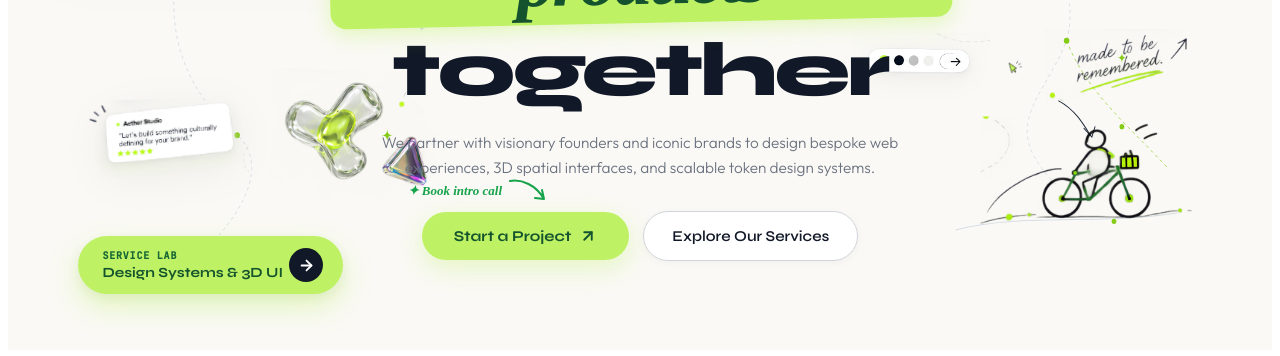
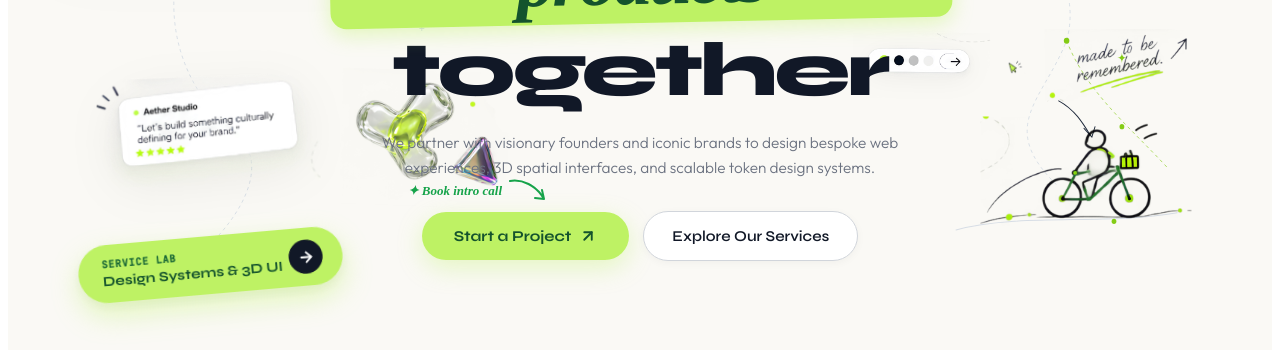
Before and after one commit to FidaaYl/aether-studio, a React (Vite) app: page / in a window 1280 px wide. Shown: the part 518-874 px from the top of the page. Built offline with nearby package versions, Linux system fonts and the light colour scheme; a web font is replaced by a local one.

Commit message:
fix(hero): apply 3 precision fixes - move Systems downward 80px/inward 25px, permanent -5deg tilt on Service Lab, enlarge testimonial card 1.4x

```diff
--- a/src/components/Hero.tsx
+++ b/src/components/Hero.tsx
@@ -20,7 +20,7 @@ export default function Hero() {
 
   return (
     <div style={{ background: '#ffffff', overflowX: 'hidden', color: '#111827' }} onMouseMove={handleMouseMove}>
-      {/* ✦ 1. AETHER UNIVERSE HERO — REFINED DUAL ECOSYSTEM (LEFT + RIGHT BALANCED) */}
+      {/* ✦ 1. AETHER UNIVERSE HERO — REFINED DUAL ECOSYSTEM */}
       <section
         style={{
           position: 'relative',
@@ -54,7 +54,7 @@ export default function Hero() {
           preserveAspectRatio="none"
           fill="none"
         >
-          {/* ─── 1. LEFT TRAJECTORY: Character → Web → 3D/Testimonial → Service Lab ─── */}
+          {/* 1. Left Trajectory: Character → Web → 3D/Testimonial → Service Lab */}
           <path
             d="M 170 170 C 270 230, 350 340, 260 460 C 180 570, 200 680, 290 750 C 340 790, 280 870, 210 910"
             stroke="#cbd5e1"
@@ -64,7 +64,7 @@ export default function Hero() {
             opacity="0.75"
           />
 
-          {/* Left subtle secondary loop near Web preview */}
+          {/* Left secondary loop near Web preview */}
           <path
             d="M 390 310 C 460 290, 490 360, 460 430"
             stroke="#e2e8f0"
@@ -74,7 +74,7 @@ export default function Hero() {
             opacity="0.8"
           />
 
-          {/* ─── 2. RIGHT TRAJECTORY: Spatial Orb → Systems → Bottom-Right Cluster ─── */}
+          {/* 2. Right Trajectory: Spatial Orb → Systems → Bottom-Right Cluster */}
           <path
             d="M 1360 170 C 1240 180, 1170 270, 1200 370 C 1240 470, 1370 540, 1340 640 C 1310 710, 1250 740, 1330 810"
             stroke="#cbd5e1"
@@ -94,7 +94,7 @@ export default function Hero() {
             opacity="0.7"
           />
 
-          {/* Simplified loose ground line beneath cyclist */}
+          {/* Simplified ground line beneath cyclist */}
           <path
             d="M 1200 860 C 1280 840, 1390 855, 1480 840"
             stroke="#cbd5e1"
@@ -103,7 +103,7 @@ export default function Hero() {
             opacity="0.75"
           />
 
-          {/* ─── 3. SUBTLE DIRECTIONAL ARROWS ─── */}
+          {/* 3. Subtle Directional Arrows */}
           {/* Web Preview -> Headline */}
           <path
             d="M 450 380 C 475 388, 488 402, 502 412"
@@ -115,12 +115,12 @@ export default function Hero() {
 
           {/* Systems Panel -> Headline */}
           <path
-            d="M 1120 400 C 1090 410, 1070 426, 1052 440"
+            d="M 1100 480 C 1070 490, 1050 505, 1030 520"
             stroke="#475569"
             strokeWidth="1.2"
             strokeLinecap="round"
           />
-          <path d="M 1062 432 L 1050 442 L 1060 452" stroke="#475569" strokeWidth="1.2" strokeLinecap="round" />
+          <path d="M 1042 510 L 1028 522 L 1038 532" stroke="#475569" strokeWidth="1.2" strokeLinecap="round" />
 
           {/* Spatial Orb -> Central Headline */}
           <path
@@ -140,22 +140,19 @@ export default function Hero() {
           />
           <path d="M 1362 742 L 1372 752 L 1376 740" stroke="#1e293b" strokeWidth="1.2" strokeLinecap="round" />
 
-          {/* ─── 4. NEON-LIME ENERGY NODES ALONG FLOWS ─── */}
-          {/* Left Flow Nodes */}
+          {/* 4. Energy Nodes */}
           <circle cx="260" cy="460" r="3.5" fill="#84cc16" />
           <circle cx="340" cy="360" r="3" fill="#84cc16" />
           <circle cx="290" cy="750" r="3.5" fill="#84cc16" />
           <circle cx="210" cy="910" r="3" fill="#84cc16" />
 
-          {/* Right Flow Nodes */}
           <circle cx="1200" cy="370" r="3.5" fill="#84cc16" />
           <circle cx="1270" cy="500" r="3" fill="#84cc16" />
           <circle cx="1340" cy="640" r="3.5" fill="#84cc16" />
           <circle cx="1410" cy="740" r="3" fill="#84cc16" />
           <circle cx="1400" cy="850" r="3" fill="#84cc16" />
 
-          {/* ─── 5. SUBTLE SPARKLES & STARS (2-3 PER SIDE) ─── */}
-          {/* Left Sparkles */}
+          {/* 5. Sparkles */}
           <g transform="translate(190, 300)">
             <path d="M0 -8 Q0 0 8 0 Q0 0 0 8 Q0 0 -8 0 Q0 0 0 -8" fill="#475569" />
           </g>
@@ -166,7 +163,6 @@ export default function Hero() {
             <path d="M0 -7 Q0 0 7 0 Q0 0 0 7 Q0 0 -7 0 Q0 0 0 -7" fill="#84cc16" />
           </g>
 
-          {/* Right Sparkles */}
           <g transform="translate(1060, 160)">
             <path d="M0 -8 Q0 0 8 0 Q0 0 0 8 Q0 0 -8 0 Q0 0 0 -8" fill="#84cc16" />
           </g>
@@ -185,7 +181,7 @@ export default function Hero() {
         </svg>
 
         {/* ═════════════════════════════════════════════════════════════════════
-            LEFT SIDE VISUAL ECOSYSTEM (BALANCED & SUBSTANTIAL)
+            LEFT SIDE VISUAL ECOSYSTEM
             ═════════════════════════════════════════════════════════════════════ */}
 
         {/* ─── 1. TOP-LEFT: AETHER CHARACTER + EXACT "idea → system → experience" ─── */}
@@ -241,7 +237,7 @@ export default function Hero() {
           />
         </motion.div>
 
-        {/* ─── 3. LOWER-LEFT CLUSTER: TESTIMONIAL + 3D GLASS CUBE ─── */}
+        {/* ─── 3. LOWER-LEFT: ENLARGED TESTIMONIAL CARD (1.4×) + 3D GLASS CUBE ─── */}
         <motion.div
           animate={{ x: mousePos.x * -0.65, y: mousePos.y * -0.65 }}
           transition={{ type: 'spring', damping: 25, stiffness: 80 }}
@@ -255,11 +251,12 @@ export default function Hero() {
             zIndex: 6,
           }}
         >
-          <div style={{ width: 'clamp(155px, 14vw, 215px)', transform: 'rotate(-1.5deg)' }}>
+          {/* ENLARGED 1.4x REVIEW / TESTIMONIAL CARD POSITIONED SLIGHTLY ABOVE/LEFT */}
+          <div style={{ width: 'clamp(210px, 19.5vw, 295px)', transform: 'rotate(-2deg)', marginBottom: 14 }}>
             <img
               src="/user_uploads/testimonial.png"
               alt="Aether Studio Testimonial"
-              style={{ width: '100%', height: 'auto', display: 'block', filter: 'drop-shadow(0 8px 20px rgba(0,0,0,0.06))' }}
+              style={{ width: '100%', height: 'auto', display: 'block', filter: 'drop-shadow(0 10px 24px rgba(0,0,0,0.07))' }}
             />
           </div>
 
@@ -272,9 +269,9 @@ export default function Hero() {
           </div>
         </motion.div>
 
-        {/* ─── 4. LOWER-LEFT: VISIBLY TILTED SERVICE LAB BADGE (-5° TILT & ENLARGED 6%) ─── */}
+        {/* ─── 4. LOWER-LEFT: PERMANENTLY TILTED SERVICE LAB BADGE (rotate(-5deg) DEFAULT & HOVER) ─── */}
         <motion.div
-          animate={{ x: mousePos.x * -0.5, y: mousePos.y * -0.5 }}
+          animate={{ x: mousePos.x * -0.5, y: mousePos.y * -0.5, rotate: -5 }}
           transition={{ type: 'spring', damping: 25, stiffness: 80 }}
           whileHover={{ scale: 1.04, rotate: -3 }}
           style={{
@@ -288,7 +285,7 @@ export default function Hero() {
             display: 'flex',
             alignItems: 'center',
             justifyContent: 'space-between',
-            transform: 'rotate(-5deg)',
+            rotate: '-5deg',
             boxShadow: '0 12px 28px rgba(190,242,100,0.40), 0 4px 12px rgba(0,0,0,0.06)',
             zIndex: 7,
             cursor: 'pointer',
@@ -339,10 +336,10 @@ export default function Hero() {
         </motion.div>
 
         {/* ═════════════════════════════════════════════════════════════════════
-            RIGHT SIDE VISUAL ECOSYSTEM (CONNECTED SPATIAL-SYSTEMS STORY)
+            RIGHT SIDE VISUAL ECOSYSTEM
             ═════════════════════════════════════════════════════════════════════ */}
 
-        {/* ─── 5. UPPER-RIGHT: AETHER / SPATIAL 3D ORB ─── */}
+        {/* ─── 5. UPPER-RIGHT: AETHER / SPATIAL 3D ORB (FIXED AT TOP-RIGHT) ─── */}
         <motion.div
           animate={{ x: mousePos.x * 0.85, y: mousePos.y * 0.85 }}
           transition={{ type: 'spring', damping: 25, stiffness: 80 }}
@@ -361,15 +358,15 @@ export default function Hero() {
           />
         </motion.div>
 
-        {/* ─── 6. RIGHT: AETHER / SYSTEMS DESIGN PANEL (UP & INWARD BY 25PX) ─── */}
+        {/* ─── 6. RIGHT: AETHER / SYSTEMS DESIGN PANEL (70-100PX DOWNWARD & 20-30PX TOWARD CENTER) ─── */}
         <motion.div
           animate={{ x: mousePos.x * 0.75, y: mousePos.y * 0.75 }}
           transition={{ type: 'spring', damping: 25, stiffness: 80 }}
           whileHover={{ scale: 1.04, rotate: 2 }}
           style={{
             position: 'absolute',
-            top: '23%',
-            right: 'clamp(3.5%, 6vw, 8.5%)',
+            top: '32%',
+            right: 'clamp(5%, 7.5vw, 10.5%)',
             width: 'clamp(280px, 20.5vw, 375px)',
             zIndex: 6,
             cursor: 'pointer',
@@ -382,7 +379,7 @@ export default function Hero() {
           />
         </motion.div>
 
-        {/* ─── 7 & 8. RIGHT-SIDE: LIFTED BOTTOM-RIGHT GROUP (+85PX UP) ─── */}
+        {/* ─── 7 & 8. RIGHT-SIDE: LIFTED BOTTOM-RIGHT GROUP ─── */}
         <motion.div
           animate={{ x: mousePos.x * 0.55, y: mousePos.y * 0.55 }}
           transition={{ type: 'spring', damping: 25, stiffness: 80 }}
@@ -422,7 +419,7 @@ export default function Hero() {
             </div>
           </div>
 
-          {/* Bottom of Cluster: Cyclist (Enlarged ~12%) */}
+          {/* Bottom of Cluster: Cyclist */}
           <div style={{ width: 'clamp(175px, 17vw, 260px)', marginTop: 2 }}>
             <img
               src="/user_uploads/cyclist.png"
```
